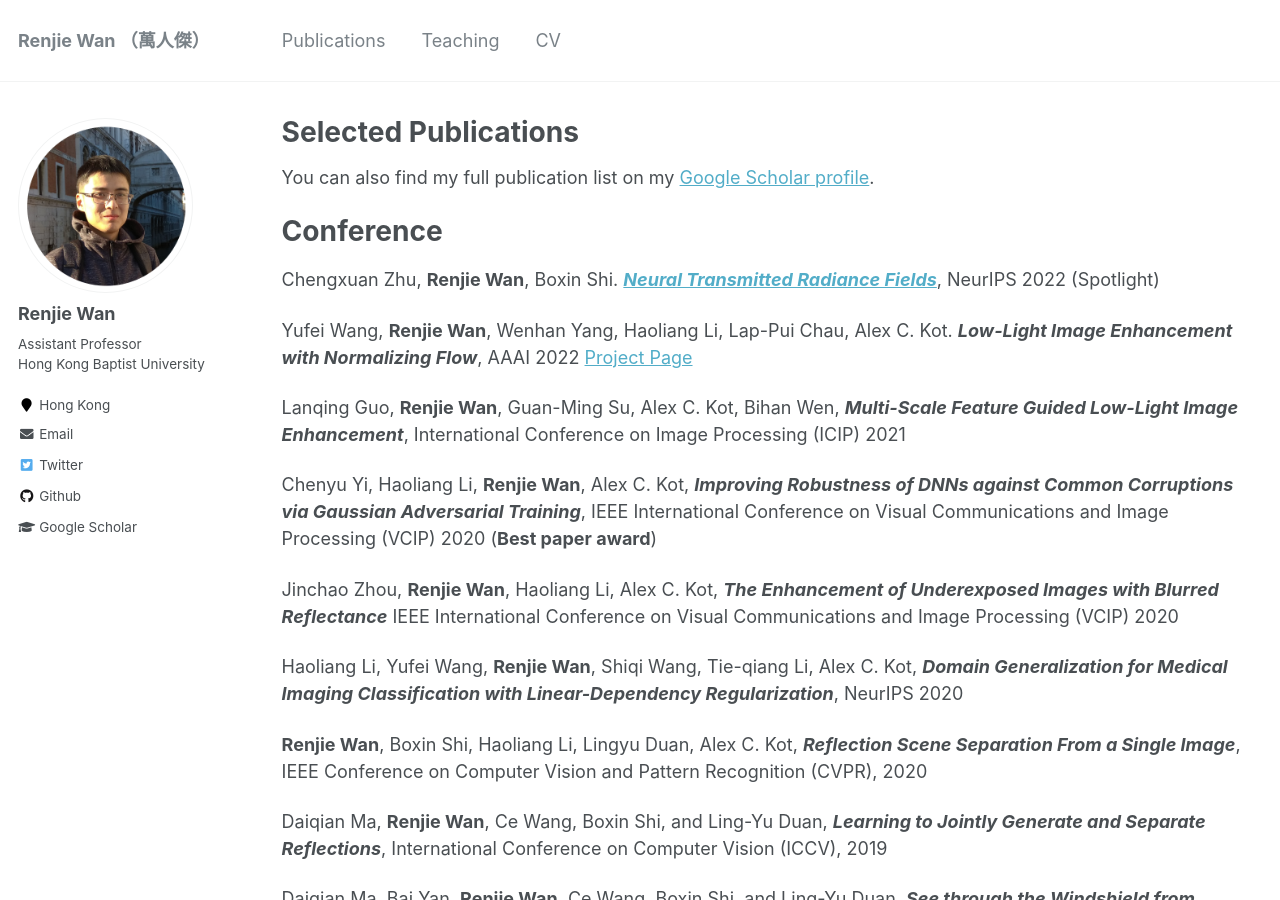
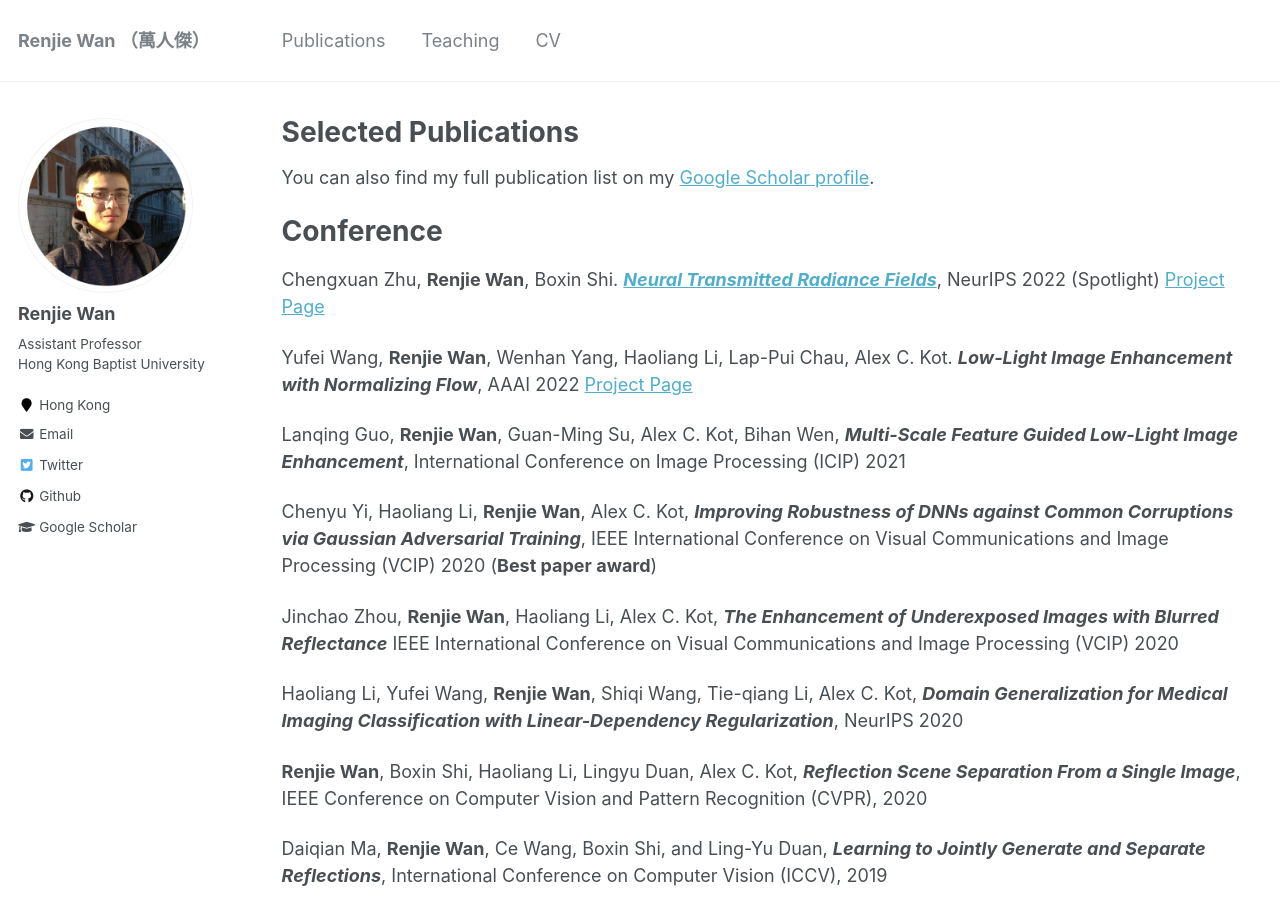
Before and after one commit to wanrenjie/wanrenjie.github.io, a Jekyll site: the page built from _pages/publications.md, in a window 1280 px wide and 900 px high. Built offline with Jekyll 4.4.1, drawn with Linux system fonts in a browser that asks for light colours.

Commit message:
Update publications.md

```diff
--- a/_pages/publications.md
+++ b/_pages/publications.md
@@ -15,7 +15,7 @@
 
 **Conference**
 ======
-Chengxuan Zhu, **Renjie Wan**, Boxin Shi.	***[Neural Transmitted Radiance Fields](https://openreview.net/pdf?id=KglFYlTiASW)***, NeurIPS 2022 (Spotlight)
+Chengxuan Zhu, **Renjie Wan**, Boxin Shi.	***[Neural Transmitted Radiance Fields](https://openreview.net/pdf?id=KglFYlTiASW)***, NeurIPS 2022 (Spotlight) [Project Page](https://github.com/FreeButUselessSoul/TNeRF)
 
 Yufei Wang, **Renjie Wan**, Wenhan Yang, Haoliang Li, Lap-Pui Chau, Alex C. Kot. ***Low-Light Image Enhancement with Normalizing Flow***, AAAI 2022 [Project Page](https://wyf0912.github.io/LLFlow/)
 
```
